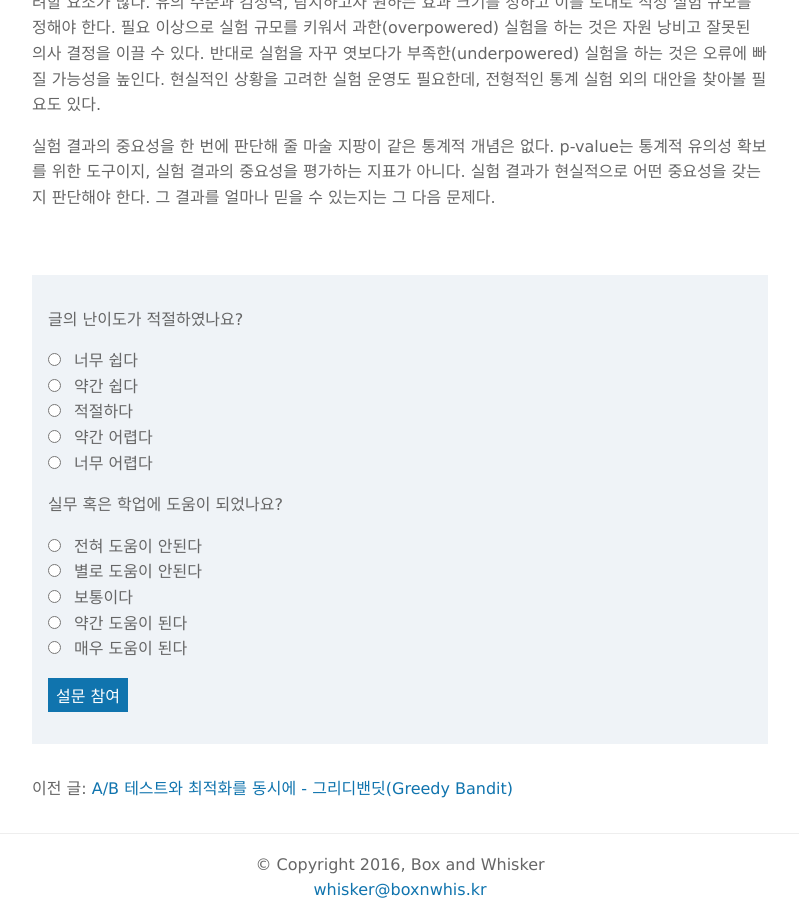
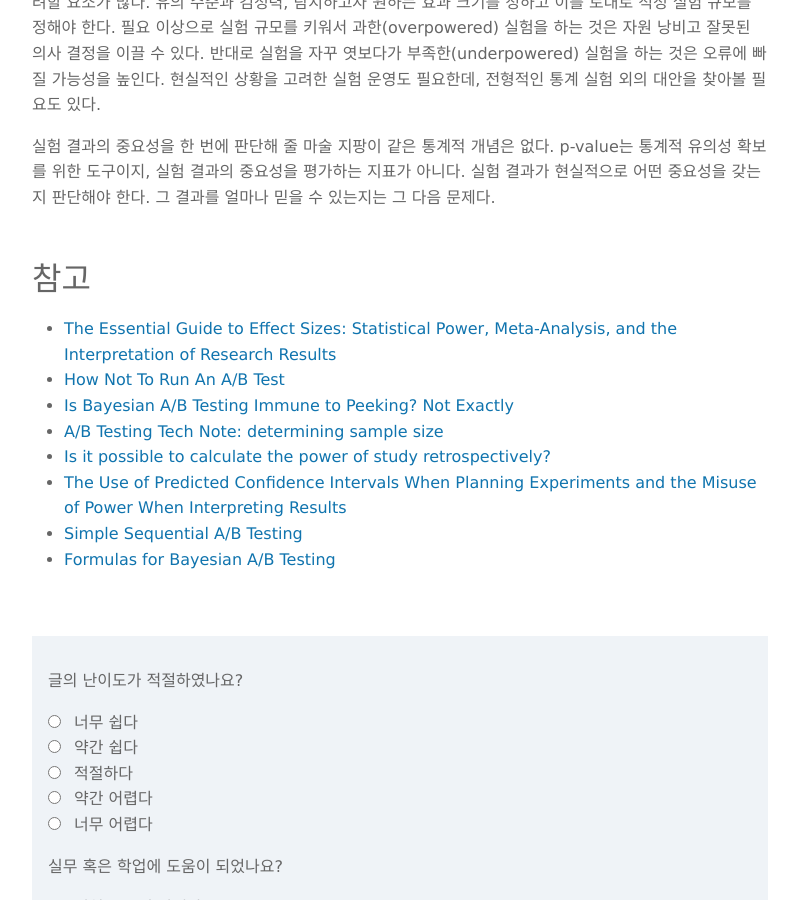
Before and after one commit to boxnwhiskr/boxnwhiskr.github.io, a Jekyll site: the page built from _posts/2016-04-15-dont_be_overwhelmed_by_pvalue.markdown, in a window 1280 px wide and 900 px high, scrolled down 9106 px. Shown: the whole window, without its empty margins (240-1039 px from the left). Built offline with Jekyll 4.4.1, drawn with Linux system fonts in a browser that asks for light colours; nearby versions of some CDN libraries; some web fonts are replaced; formulas are drawn with MathJax 3; some of the changed text lies outside the part shown.

Commit message:
Add references

```diff
--- a/_posts/2016-04-15-dont_be_overwhelmed_by_pvalue.markdown
+++ b/_posts/2016-04-15-dont_be_overwhelmed_by_pvalue.markdown
@@ -289,3 +289,14 @@ p-value는 통계적 실험에서 중요한 개념이 맞지만, 이것에만
 p-value는 통계적 유의성 확보를 위한 도구이지, 실험 결과의 중요성을 평가하는 지표가 아니다.
 실험 결과가 현실적으로 어떤 중요성을 갖는지 판단해야 한다.
 그 결과를 얼마나 믿을 수 있는지는 그 다음 문제다.
+
+# 참고
+
+*   [The Essential Guide to Effect Sizes: Statistical Power, Meta-Analysis, and the Interpretation of Research Results](http://amzn.com/0521142466)
+*   [How Not To Run An A/B Test](http://www.evanmiller.org/how-not-to-run-an-ab-test.html)
+*   [Is Bayesian A/B Testing Immune to Peeking? Not Exactly](http://varianceexplained.org/r/bayesian-ab-testing/)
+*   [A/B Testing Tech Note: determining sample size](https://signalvnoise.com/posts/3004-ab-testing-tech-note-determining-sample-size)
+*   [Is it possible to calculate the power of study retrospectively?](https://www.researchgate.net/post/Is_it_possible_to_calculate_the_power_of_study_retrospectively)
+*   [The Use of Predicted Confidence Intervals When Planning Experiments and the Misuse of Power When Interpreting Results](https://dirnagl.files.wordpress.com/2014/07/goodman-the-use-of-predicted-confidence-intervals-when-planning-experiments-and-the-misuse-of-power-when-interpreting-results-ann-intmed-1994.pdf)
+*   [Simple Sequential A/B Testing](http://www.evanmiller.org/sequential-ab-testing.html)
+*   [Formulas for Bayesian A/B Testing](http://www.evanmiller.org/bayesian-ab-testing.html)
```
Also changed, not shown: other parts of _posts/2016-04-15-dont_be_overwhelmed_by_pvalue.markdown (+1 -1 lines).
